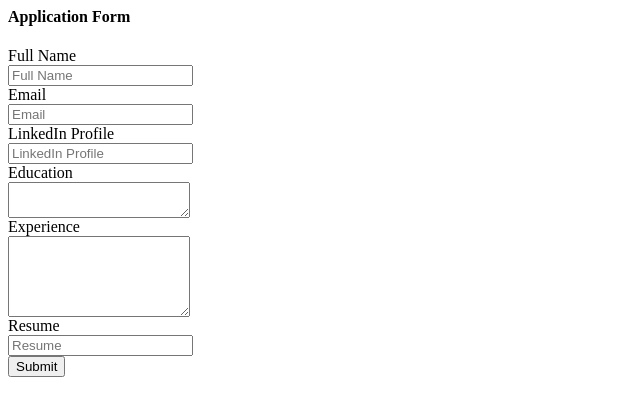
After one commit to AhmadShah-1/jovian-course-website, a Flask app: template templates/application_form.html in a window 1280 px wide. The commit adds this page. Shown: the top 416 px of the page, without its empty margins (0-640 px from the left). Run offline with Flask 3, Linux system fonts and the light colour scheme; the template is opened without the code that fills it, so the values that code supplies are empty.

Commit message:
form checks

```diff
--- a/app.py
+++ b/app.py
@@ -1,5 +1,5 @@
-from flask import Flask, render_template, jsonify
-from database import load_jobs_from_db, load_job_from_db
+from flask import Flask, render_template, jsonify, request
+from database import load_jobs_from_db, load_job_from_db, add_application_to_db
 from sqlalchemy import text
 
 
@@ -24,5 +24,12 @@ def show_job(id):
         return "Not Found", 404
     return render_template('jogpage.html', job=job)
 
+@app.route("/job/<id>/apply", methods=['post'])
+def apply_to_job(id):
+    data = request.form
+    job = load_job_from_db(id)
+    add_application_to_db(id, data)
+    return render_template('application_submitted.html', application=data, job=job)
+
 if __name__ == '__main__':
     app.run(host='0.0.0.0', debug=True)
--- /dev/null
+++ b/templates/application_form.html
@@ -0,0 +1,34 @@
+<h4> Application Form </h4>
+<form action="/job/{{job['id']}}/apply" method="post">
+    <div class="mb-3">
+        <label> Full Name </label>
+        <br>
+        <input type="text" required="true" name="full_name" placeholder="Full Name">
+    </div>
+    <div class="mb-3">
+        <label> Email </label>
+        <br>
+        <input type="email" required="true" name="email" placeholder="Email">
+    </div>
+    <div class="mb-3">
+        <label> LinkedIn Profile </label>
+        <br>
+        <input type="url" name="linkedin_url" placeholder="LinkedIn Profile">
+    </div>
+    <div class="mb-3">
+        <label> Education </label>
+        <br>
+        <textarea name="education"></textarea>
+    </div>
+    <div class="mb-3">
+        <label> Experience </label>
+        <br>
+        <textarea name="experience" rows="5"></textarea>
+    </div>
+    <div class="mb-3">
+        <label> Resume </label>
+        <br>
+        <input type="text" name="resume" placeholder="Resume">
+    </div>
+    <button type="submit"> Submit </button>
+</form>
--- a/templates/jogpage.html
+++ b/templates/jogpage.html
@@ -34,6 +34,8 @@
                 <p> Salary will be based on experience, contact us to know more. </p>
             {% endif %}
 
+            {% include 'application_form.html' %}
+
         </div>
 
         {% include 'footer.html' %}
```
Also changed, not shown: database.py (+15 -0 lines), templates/application_submitted.html (added, +36 -0 lines).
